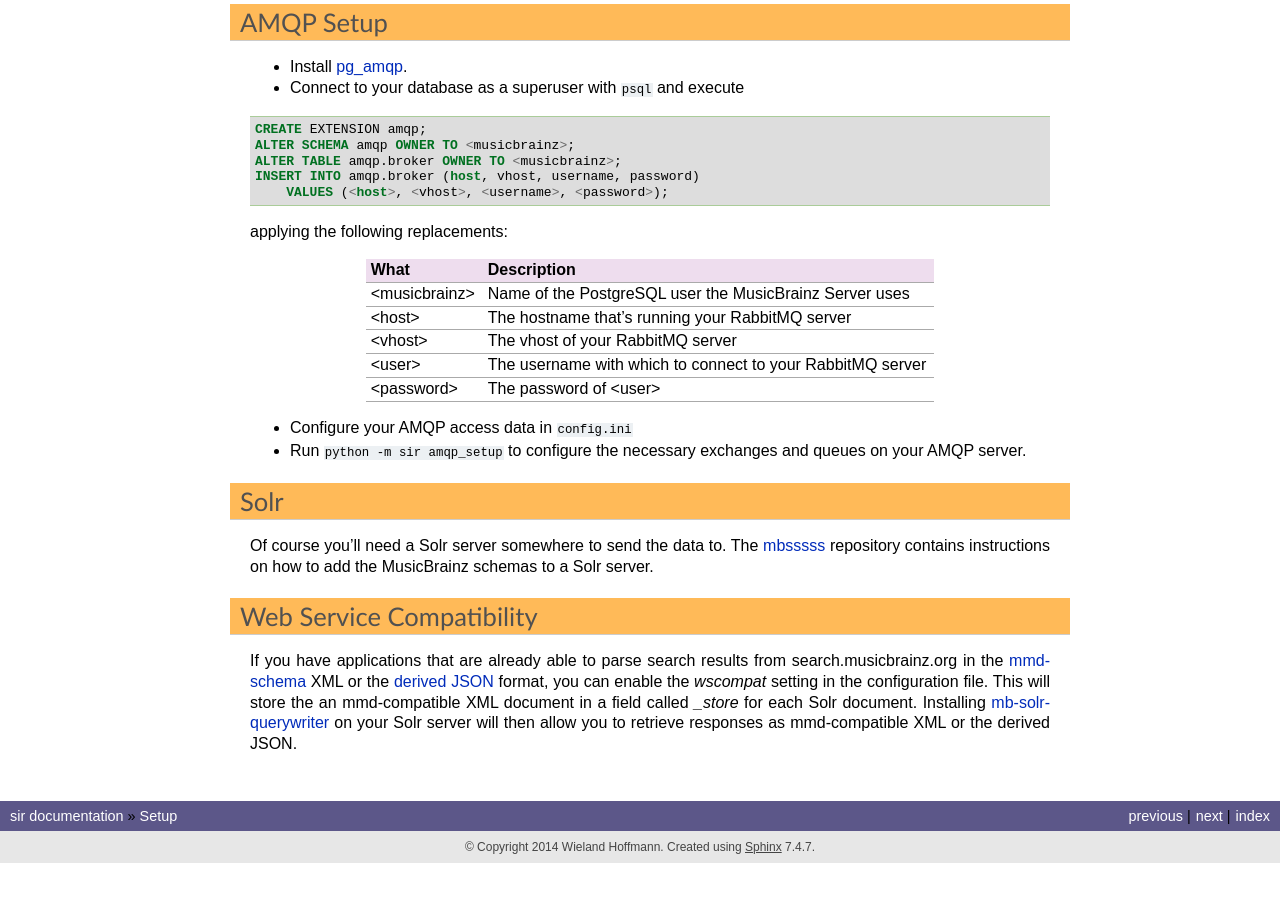
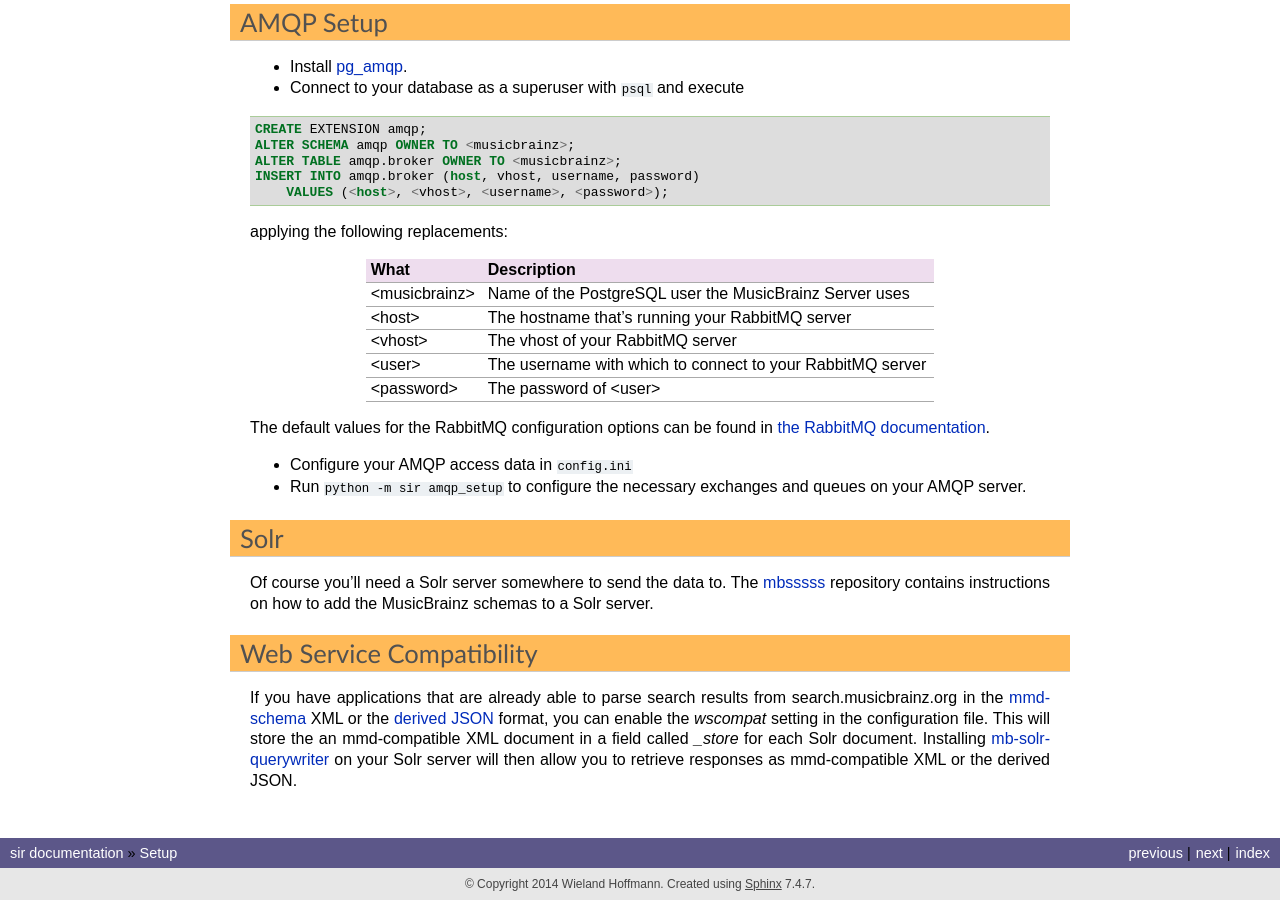
Before and after one commit to metabrainz/sir, a Sphinx documentation site: the page built from docs/source/setup/index.rst, in a window 1280 px wide and 900 px high, scrolled down 842 px. Built offline with Sphinx 7.4.7, drawn with Linux system fonts in a browser that asks for light colours; the version number could not be read and is left out; before the commit the page ends 1705 px from its top, so only the background shows below that.

Commit message:
Mention where to find rabbitmqs default options

```diff
--- a/docs/source/setup/amqp.rst
+++ b/docs/source/setup/amqp.rst
@@ -26,6 +26,9 @@
 <password>    The password of <user>
 ============= ===========
 
+The default values for the RabbitMQ configuration options can be found in `the
+RabbitMQ documentation <https://www.rabbitmq.com/configure.html>`_.
+
 * Configure your AMQP access data in ``config.ini``
 * Run ``python -m sir amqp_setup`` to configure the necessary exchanges and
   queues on your AMQP server.
```
